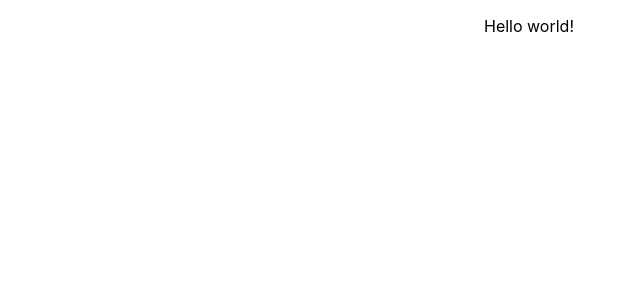
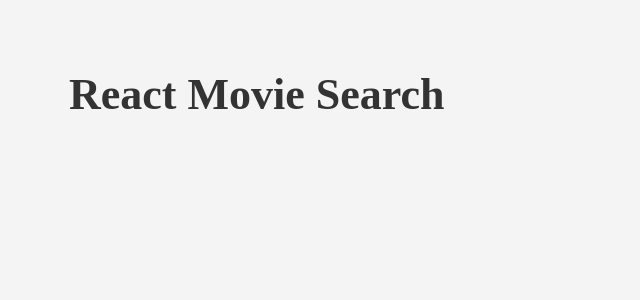
Before and after one commit to swrobbin/movie-search-app, a React (Create React App) app: page / in a window 1280 px wide. Shown: the top 300 px of the page, without its empty margins (111-751 px from the left). Built offline with nearby package versions, Linux system fonts and the light colour scheme.

Commit message:
basic header CSS

```diff
--- a/src/App.js
+++ b/src/App.js
@@ -1,10 +1,10 @@
-
+import React from 'react';
 import './App.css';
 
 function App() {
   return (
-    <div className="App">
-      <p>Hello world!</p>
+    <div className="container">
+      <h1 className='title'>React Movie Search</h1>
     </div>
   );
 }
--- a/src/index.css
+++ b/src/index.css
@@ -1,13 +1,27 @@
+html {
+  font-size: 10px;
+}
+* {
+  box-sizing: border-box;
+}
 body {
   margin: 0;
-  font-family: -apple-system, BlinkMacSystemFont, 'Segoe UI', 'Roboto', 'Oxygen',
-    'Ubuntu', 'Cantarell', 'Fira Sans', 'Droid Sans', 'Helvetica Neue',
-    sans-serif;
-  -webkit-font-smoothing: antialiased;
-  -moz-osx-font-smoothing: grayscale;
+  padding: 0;
+  background-color: rgb(244, 244, 244);
+  color: #333;
 }
-
-code {
-  font-family: source-code-pro, Menlo, Monaco, Consolas, 'Courier New',
-    monospace;
+p {
+  font-size: 1.6rem;
 }
+small {
+  font-size: 1.2rem;
+}
+.container {
+  margin: 0 auto;
+  /* trick to center horizontally */
+  max-width: 1000px;
+  padding: 40px;
+}
+.title {
+  font-size: 4.4rem;
+}
```
